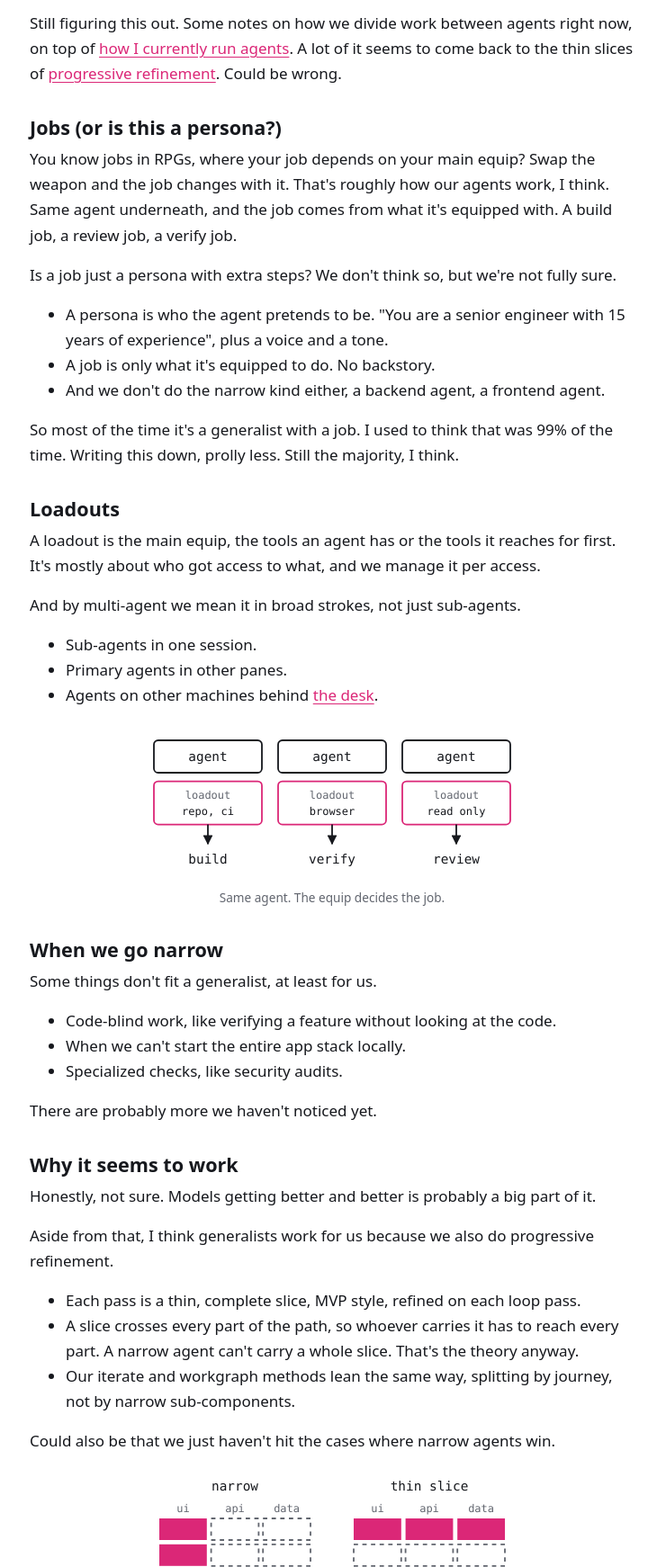
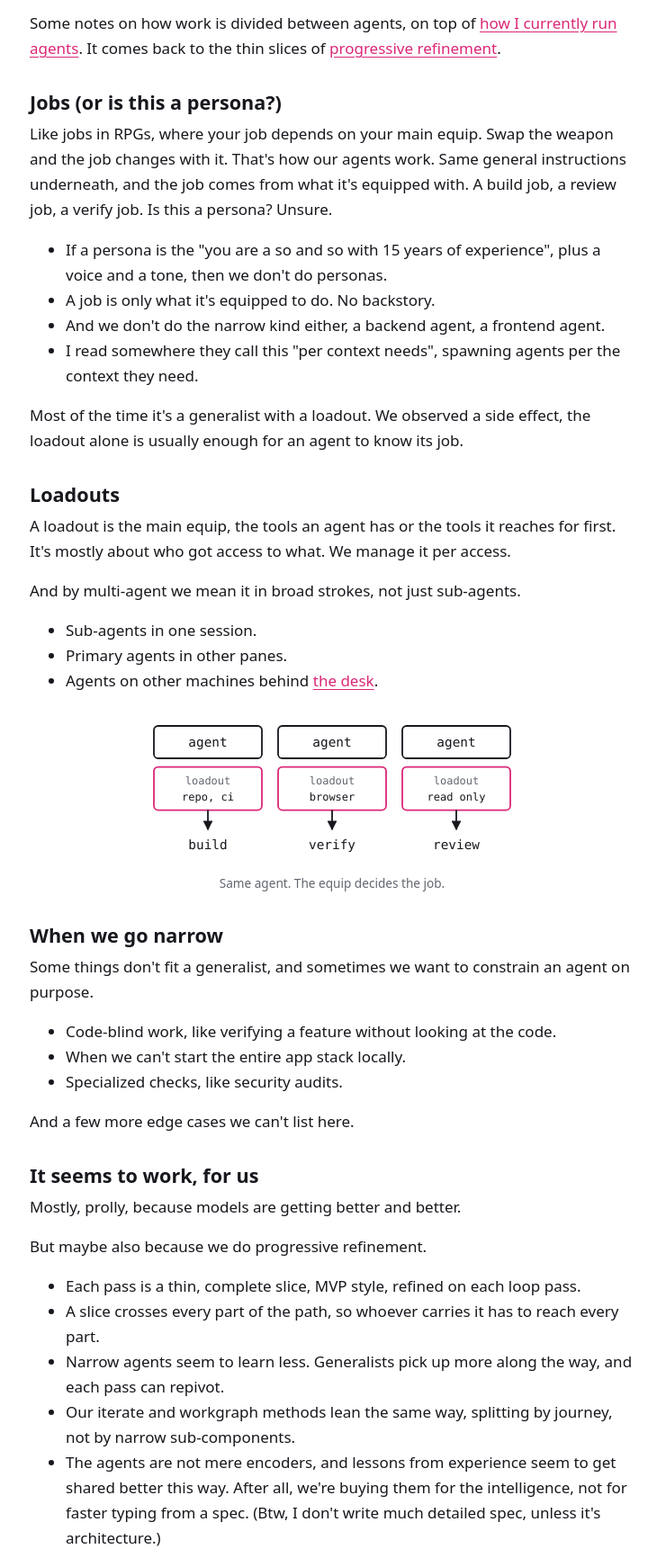
Before and after one commit to odjhey/blog, an Eleventy site: page content/blog/generalist-agents-and-loadouts.md in a window 1280 px wide. Shown: the part 181-1923 px from the top of the page at 90% size, without its empty margins (283-1013 px from the left). Built offline with nearby package versions, Linux system fonts and the light colour scheme; Eleventy itself is replaced by a stand-in of ours; files that its build step writes are made by us from their sources; what zod would draw is missing.

Commit message:
Jobs and Loadouts: author edits; decisive on practice, hedged on inference

```diff
--- a/content/blog/generalist-agents-and-loadouts.md
+++ b/content/blog/generalist-agents-and-loadouts.md
@@ -4,27 +4,27 @@ date: "2026-10-27T22:43"
 tags: ["ai", "programming"]
 extends: "fan-out-fold-in-refine"
 primary: true
-description: "Still figuring this out. Our agents work a bit like RPG jobs, where the job comes from the main equip. Mostly generalists, a few narrow ones, and a hunch that thin slices are why it works."
+description: "Our agents work like RPG jobs, where the job comes from the main equip. Mostly generalists, narrow ones for a few cases, and maybe thin slices are why it works for us."
 raw_at: "2026-10-27T22:43"
 ---
 
-Still figuring this out. Some notes on how we divide work between agents right now, on top of [how I currently run agents](/blog/our-agent-setup/). A lot of it seems to come back to the thin slices of [progressive refinement](/blog/fan-out-fold-in-refine/). Could be wrong.
+Some notes on how work is divided between agents, on top of [how I currently run agents](/blog/our-agent-setup/). It comes back to the thin slices of [progressive refinement](/blog/fan-out-fold-in-refine/).
 
 ## Jobs (or is this a persona?)
 
-You know jobs in RPGs, where your job depends on your main equip? Swap the weapon and the job changes with it. That's roughly how our agents work, I think. Same agent underneath, and the job comes from what it's equipped with. A build job, a review job, a verify job.
+Like jobs in RPGs, where your job depends on your main equip. Swap the weapon and the job changes with it.
+That's how our agents work. Same general instructions underneath, and the job comes from what it's equipped with. A build job, a review job, a verify job. Is this a persona? Unsure.
 
-Is a job just a persona with extra steps? We don't think so, but we're not fully sure.
-
-- A persona is who the agent pretends to be. "You are a senior engineer with 15 years of experience", plus a voice and a tone.
+- If a persona is the "you are a so and so with 15 years of experience", plus a voice and a tone, then we don't do personas.
 - A job is only what it's equipped to do. No backstory.
 - And we don't do the narrow kind either, a backend agent, a frontend agent.
+- I read somewhere they call this "per context needs", spawning agents per the context they need.
 
-So most of the time it's a generalist with a job. I used to think that was 99% of the time. Writing this down, prolly less. Still the majority, I think.
+Most of the time it's a generalist with a loadout. We observed a side effect, the loadout alone is usually enough for an agent to know its job.
 
 ## Loadouts
 
-A loadout is the main equip, the tools an agent has or the tools it reaches for first. It's mostly about who got access to what, and we manage it per access.
+A loadout is the main equip, the tools an agent has or the tools it reaches for first. It's mostly about who got access to what. We manage it per access.
 
 And by multi-agent we mean it in broad strokes, not just sub-agents.
 
@@ -62,25 +62,25 @@ And by multi-agent we mean it in broad strokes, not just sub-agents.
 
 ## When we go narrow
 
-Some things don't fit a generalist, at least for us.
+Some things don't fit a generalist, and sometimes we want to constrain an agent on purpose.
 
 - Code-blind work, like verifying a feature without looking at the code.
 - When we can't start the entire app stack locally.
 - Specialized checks, like security audits.
 
-There are probably more we haven't noticed yet.
+And a few more edge cases we can't list here.
 
-## Why it seems to work
+## It seems to work, for us
 
-Honestly, not sure. Models getting better and better is probably a big part of it.
+Mostly, prolly, because models are getting better and better.
 
-Aside from that, I think generalists work for us because we also do progressive refinement.
+But maybe also because we do progressive refinement.
 
 - Each pass is a thin, complete slice, MVP style, refined on each loop pass.
-- A slice crosses every part of the path, so whoever carries it has to reach every part. A narrow agent can't carry a whole slice. That's the theory anyway.
+- A slice crosses every part of the path, so whoever carries it has to reach every part.
+- Narrow agents seem to learn less. Generalists pick up more along the way, and each pass can repivot.
 - Our iterate and workgraph methods lean the same way, splitting by journey, not by narrow sub-components.
-
-Could also be that we just haven't hit the cases where narrow agents win.
+- The agents are not mere encoders, and lessons from experience seem to get shared better this way. After all, we're buying them for the intelligence, not for faster typing from a spec. (Btw, I don't write much detailed spec, unless it's architecture.)
 
 <figure class="diagram">
 <svg viewBox="0 0 360 150" role="img" aria-label="Two grids of three parts, ui, api and data, three rounds deep. A narrow agent fills one part all the way down. A thin slice fills the first round across all three parts.">
@@ -118,15 +118,15 @@ Could also be that we just haven't hit the cases where narrow agents win.
 
 ## Human attention
 
-Building stuff has budgets, and one of ours is human attention. That one prolly deserves its own entry someday.
+Aside from the usual budgets, we factor in human attention (should write more about this later).
 
-Thin slices seem to help here too.
+Thin slices help us a ton here too.
 
 - Each refinement is a whole journey I can touch, so I can verify it async, whenever I have time.
 - Less waiting on one narrow part that only makes sense once everything else exists.
 - Plans change with each refinement, [what one slice turns up can reshape the next](/blog/fan-out-fold-in-refine/).
 
-Probably some lite RSI (recursive self-improvement) loop kind of thing. Not sure.
+Wait, is this some RSI-lite (recursive self-improvement) loop kind of thing?
 
 <figure class="diagram">
 <svg viewBox="0 0 360 120" role="img" aria-label="Agents run pass 1, pass 2 and pass 3 in a row. Below, I look at pass 1 and pass 3 later, when I have time.">
```
